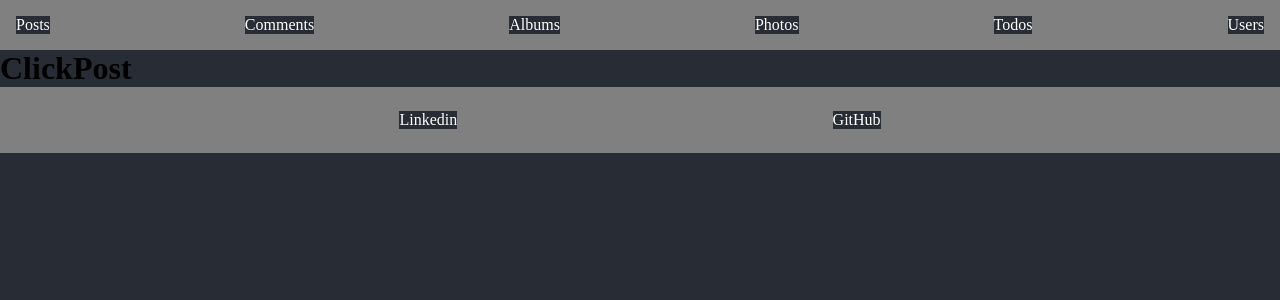
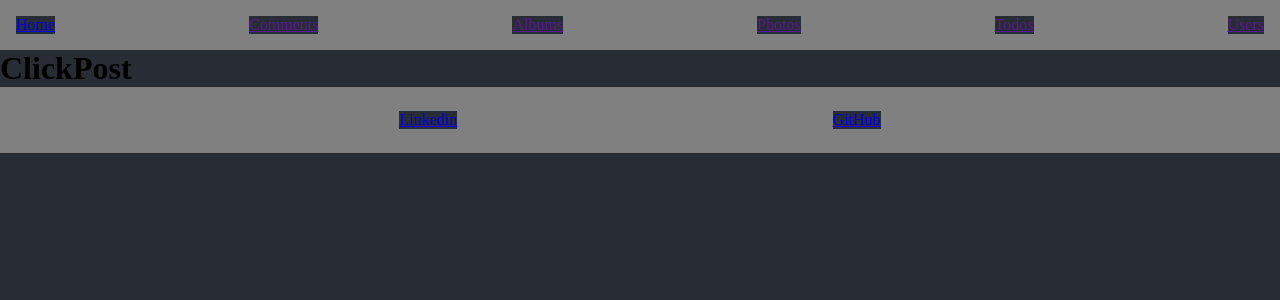
Before and after one commit to rocha-henrique/Blog-API, a React (Create React App) app: page /post in a window 1280 px wide. Shown: the top 300 px of the page. Built offline with nearby package versions, Linux system fonts and the light colour scheme.

Commit message:
more adds

```diff
--- a/src/Components/Footer.jsx
+++ b/src/Components/Footer.jsx
@@ -4,10 +4,13 @@ import '../Css/Footer.css';
 function Footer() {
 	return (
 	  <footer className="footer">
-			<span>Linkedin</span>
-			<span>GitHub</span>
+			<a href="https://www.linkedin.com/in/henrique-rocha-de-sousa/" target="_Blank" rel="noreferrer">Linkedin</a>
+			<a href="https://github.com/rocha-henrique" target="_Blank" rel="noreferrer">GitHub</a>
 	  </footer>
 	);
 };
 
+
+
+
 export default Footer;
--- a/src/Components/Navbar.jsx
+++ b/src/Components/Navbar.jsx
@@ -1,15 +1,16 @@
 import React from "react";
 import '../Css/Navbar.css';
+import { Link } from "react-router-dom/cjs/react-router-dom.min";
 
 function Navbar () {
   return (
     <nav className="navbar">
-      <span> Posts </span>
-      <span> Comments </span>
-      <span> Albums </span>
-      <span> Photos </span>
-      <span> Todos </span>
-      <span> Users </span>
+      <Link to='/'> Home </Link>
+      <Link> Comments </Link>
+      <Link> Albums </Link>
+      <Link> Photos </Link>
+      <Link> Todos </Link>
+      <Link> Users </Link>
     </nav>
   );
 }
--- a/src/Css/Footer.css
+++ b/src/Css/Footer.css
@@ -7,6 +7,6 @@
   justify-content: space-evenly
 };
 
-span {
+a {
   cursor: pointer;
 }
```
